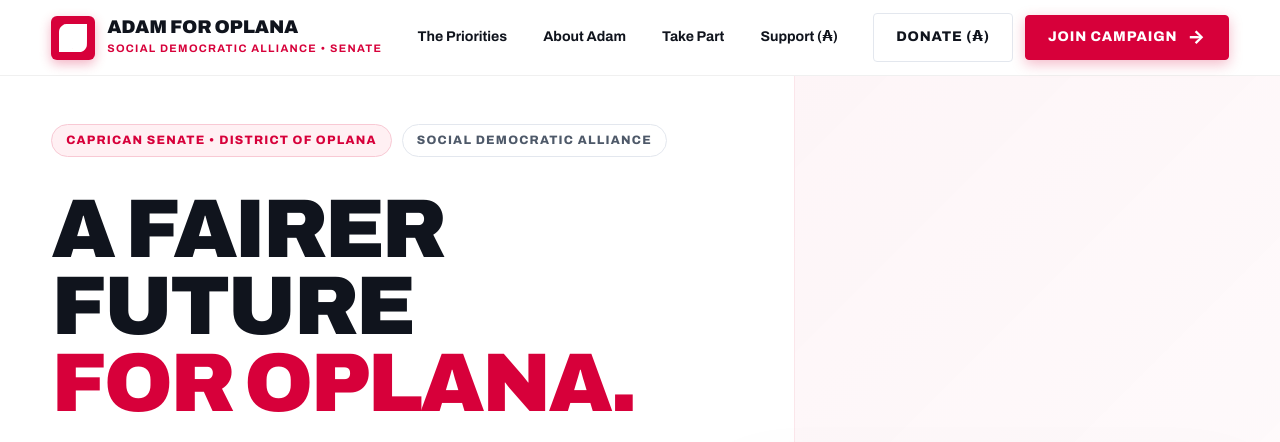
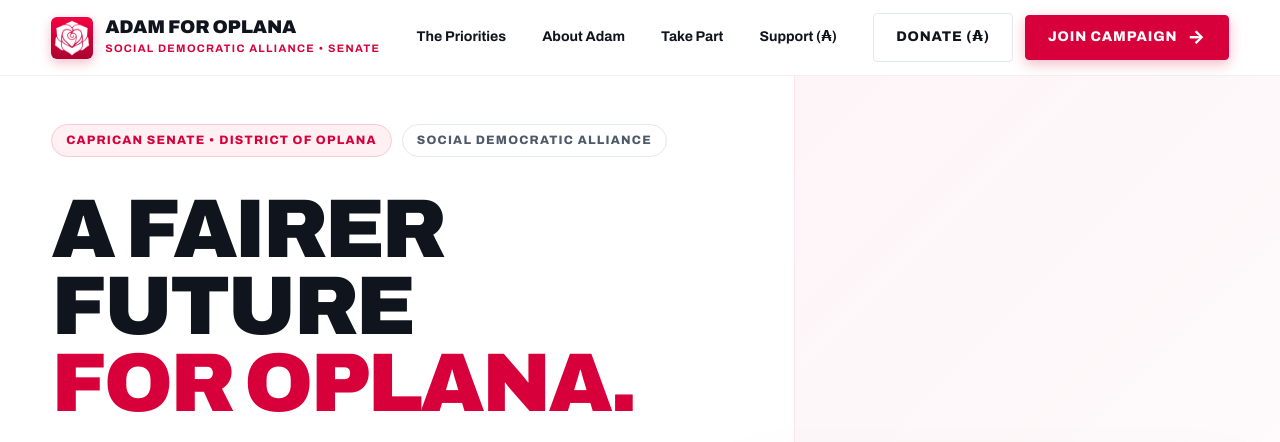
Before and after one commit to uumeet-zade/AdamForOplana, a website built with Vite: page index.html in a window 1280 px wide. Shown: the top 442 px of the page. Built offline with nearby package versions, Linux system fonts and the light colour scheme.

Commit message:
Fix SDA badge logo rendering and remove inverted brightness filter

```diff
--- a/index.css
+++ b/index.css
@@ -223,28 +223,14 @@ body {
   text-decoration: none;
 }
 
-.brand-badge {
-  width: 44px;
-  height: 44px;
-  background-color: var(--color-red);
+.brand-badge-img {
+  width: 42px;
+  height: 42px;
   border-radius: 6px;
-  display: flex;
-  align-items: center;
-  justify-content: center;
-  color: #ffffff;
-  font-weight: 900;
-  font-family: var(--font-display);
-  font-size: 1.4rem;
-  letter-spacing: 0.02em;
-  box-shadow: 0 4px 12px rgba(215, 0, 58, 0.3);
-  overflow: hidden;
-}
-
-.brand-badge img {
-  width: 28px;
-  height: 28px;
+  box-shadow: 0 4px 12px rgba(215, 0, 58, 0.25);
+  display: block;
   object-fit: contain;
-  filter: brightness(0) invert(1);
+  flex-shrink: 0;
 }
 
 .brand-text {
--- a/index.html
+++ b/index.html
@@ -5,7 +5,7 @@
   <meta name="viewport" content="width=device-width, initial-scale=1.0">
   <title>Adam for Oplana | Caprican Senate Campaign 2072</title>
   <meta name="description" content="Official campaign website of Adam, Social Democratic Alliance candidate representing Oplana in the Caprican Senate. Fighting for affordable housing, inheritance tax on the ultra-rich, investments in education, and supporting working families.">
-  <link rel="icon" href="/assets/images/SDAsmall.svg" type="image/svg+xml">
+  <link rel="icon" href="/assets/images/sda-badge.png" type="image/png">
 
   <!-- Google Fonts: Archivo (Editorial Bold Headline), Bebas Neue, Inter -->
   <link rel="preconnect" href="https://fonts.googleapis.com">
@@ -24,9 +24,7 @@
   <header id="site-hdr" data-scrolled="false">
     <div class="wrap hdr-inner">
       <a href="#hero" class="brand-link" aria-label="Adam for Oplana — Home">
-        <div class="brand-badge" aria-hidden="true">
-          <img src="/assets/images/SDAsmall.svg" alt="SDA Rose Emblem">
-        </div>
+        <img src="/assets/images/sda-badge.png" alt="Social Democratic Alliance Emblem" class="brand-badge-img">
         <div class="brand-text">
           <span class="brand-title">Adam for Oplana</span>
           <span class="brand-sub">Social Democratic Alliance • Senate</span>
@@ -61,9 +59,12 @@
        ======================================================================= -->
   <div id="mobile-menu" role="dialog" aria-modal="true" aria-label="Mobile Navigation">
     <div class="mobile-hdr">
-      <div class="brand-text">
-        <span class="brand-title" style="color: #ffffff;">Adam for Oplana</span>
-        <span class="brand-sub" style="color: #ffb0c2;">Caprican Senate 2072</span>
+      <div style="display: flex; align-items: center; gap: 12px;">
+        <img src="/assets/images/sda-badge.png" alt="SDA Emblem" style="width: 40px; height: 40px; border-radius: 6px;">
+        <div class="brand-text">
+          <span class="brand-title" style="color: #ffffff;">Adam for Oplana</span>
+          <span class="brand-sub" style="color: #ffb0c2;">Caprican Senate 2072</span>
+        </div>
       </div>
       <button type="button" id="menu-close" class="mobile-close" aria-label="Close menu">
         <svg width="22" height="22" viewBox="0 0 24 24" fill="none" stroke="currentColor" stroke-width="2.5" stroke-linecap="round"><line x1="18" y1="6" x2="6" y2="18"/><line x1="6" y1="6" x2="18" y2="18"/></svg>
@@ -165,7 +166,7 @@
           <span class="quote-author-name">Adam</span>
           <span class="quote-author-role">Candidate for Oplana</span>
           <div class="quote-signature-wrap">
-            <img src="/assets/images/SDAsmall.svg" alt="SDA Emblem" style="height: 32px; filter: brightness(0) invert(1);">
+            <img src="/assets/images/sda-badge.png" alt="SDA Emblem" style="height: 38px; width: 38px; border-radius: 6px; box-shadow: 0 4px 12px rgba(0,0,0,0.2);">
             <span style="font-size: 0.85rem; font-weight: 700; letter-spacing: 0.1em; text-transform: uppercase;">Caprica 2072</span>
           </div>
         </div>
@@ -561,9 +562,7 @@
       <div class="footer-top">
         <div>
           <div style="display: flex; align-items: center; gap: 12px; margin-bottom: 16px;">
-            <div class="brand-badge" style="width: 40px; height: 40px;">
-              <img src="/assets/images/SDAsmall.svg" alt="SDA Emblem">
-            </div>
+            <img src="/assets/images/sda-badge.png" alt="SDA Emblem" style="width: 42px; height: 42px; border-radius: 6px;">
             <span class="footer-brand-title">Adam for Oplana</span>
           </div>
           <p class="footer-brand-desc">
--- a/vite.config.js
+++ b/vite.config.js
@@ -4,7 +4,8 @@ import { resolve } from 'path';
 export default defineConfig({
   base: './',
   server: {
-    port: 3000,
+    port: 5173,
+    strictPort: true,
     open: false,
     host: true,
   },
```
Also changed, not shown: public/assets/images/sda-badge.png (added), public/assets/images/sda-badge.svg (added), public/assets/images/sda-white.svg (added), public/assets/images/sda.svg (added).
